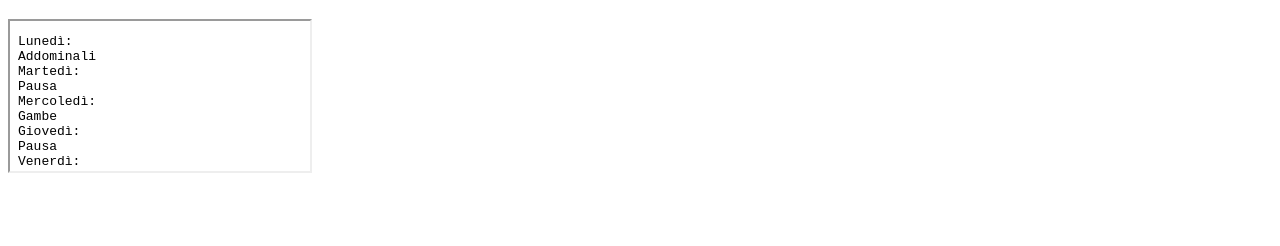
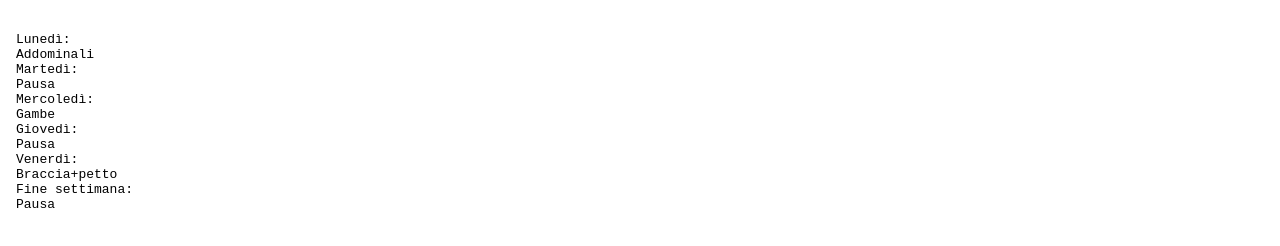
Before and after one commit to StellaDaniele/G12-software-engineering, a plain HTML site: page schede/allenamento.html in a window 1280 px wide. Shown: the part 122-368 px from the top of the page. Drawn offline with Linux system fonts and the light colour scheme.

Commit message:
no scrolling iframe

```diff
--- a/schede/allenamento.html
+++ b/schede/allenamento.html
@@ -26,7 +26,7 @@
     <hr>
     <div id="main">
         <h1>Scheda di allenamento</h1>
-        <iframe src="allenamento.txt"></iframe>
+        <iframe src="allenamento.txt" scrolling="no"></iframe>
     </div>
 
 </body>
--- a/schede/style.css
+++ b/schede/style.css
@@ -96,3 +96,13 @@ h1{
     left: 0;
     font-size: 36px;
 }
+
+iframe{
+
+    display: block;
+    border: none;
+    width: 550px;
+    height: 500px;
+    overflow: hidden;
+
+}
```
Also changed, not shown: schede/alimentazione.html (+1 -1 lines).
